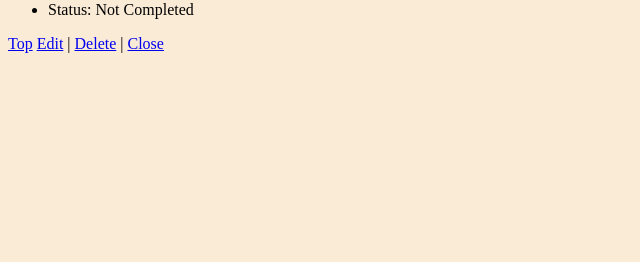
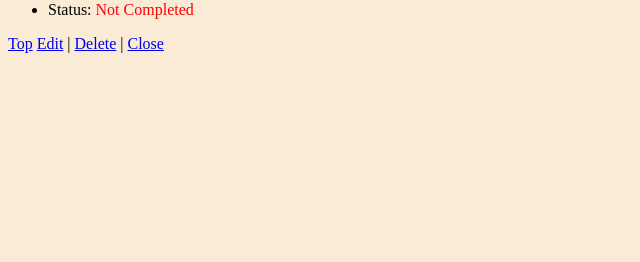
Before and after one commit to s1f102200255/django-test-exercise, a Django app: template todo/templates/todo/detail.html in a window 1280 px wide. Shown: the part 38-300 px from the top of the page, without its empty margins (0-640 px from the left). Run offline with Django 4.2, Linux system fonts and the light colour scheme; the template is opened without the code that fills it, so the values that code supplies are empty.

Commit message:
completedの値によって色が切り替わるようにしました

```diff
--- a/todo/static/todo/detail.css
+++ b/todo/static/todo/detail.css
@@ -5,3 +5,11 @@ body {
 h1 {
     color: brown;
 }
+
+.completed {
+    color: rgb(31, 184, 31);
+}
+
+.not_completed {
+    color: red;
+}
--- a/todo/templates/todo/detail.html
+++ b/todo/templates/todo/detail.html
@@ -17,9 +17,9 @@
       <li>Due at: {{ task.due_at }}</li>
       {% endif %}
       {% if task.completed %}
-      <li>Status: Completed</li>
+      <li>Status: <span class="completed">Completed</span></li>
       {% else %}
-      <li>Status: Not Completed</li>
+      <li>Status: <span class="not_completed">Not Completed</span></li>
       {% endif %}
     </ul>
 
--- a/todo/templates/todo/index.html
+++ b/todo/templates/todo/index.html
@@ -42,9 +42,9 @@
         <li>Due at: {{ task.due_at }}</li>
         {% endif %}
         {% if task.completed %}
-        <li>Status: Completed</li>
+        <li>Status: <span class="completed">Completed</span></li>
         {% else %}
-        <li>Status: Not Completed</li>
+        <li>Status: <span class="not_completed">Not Completed</span></li>
         {% endif %}
       </ul>
     </div>
```
Also changed, not shown: todo/static/todo/index.css (+8 -0 lines).
